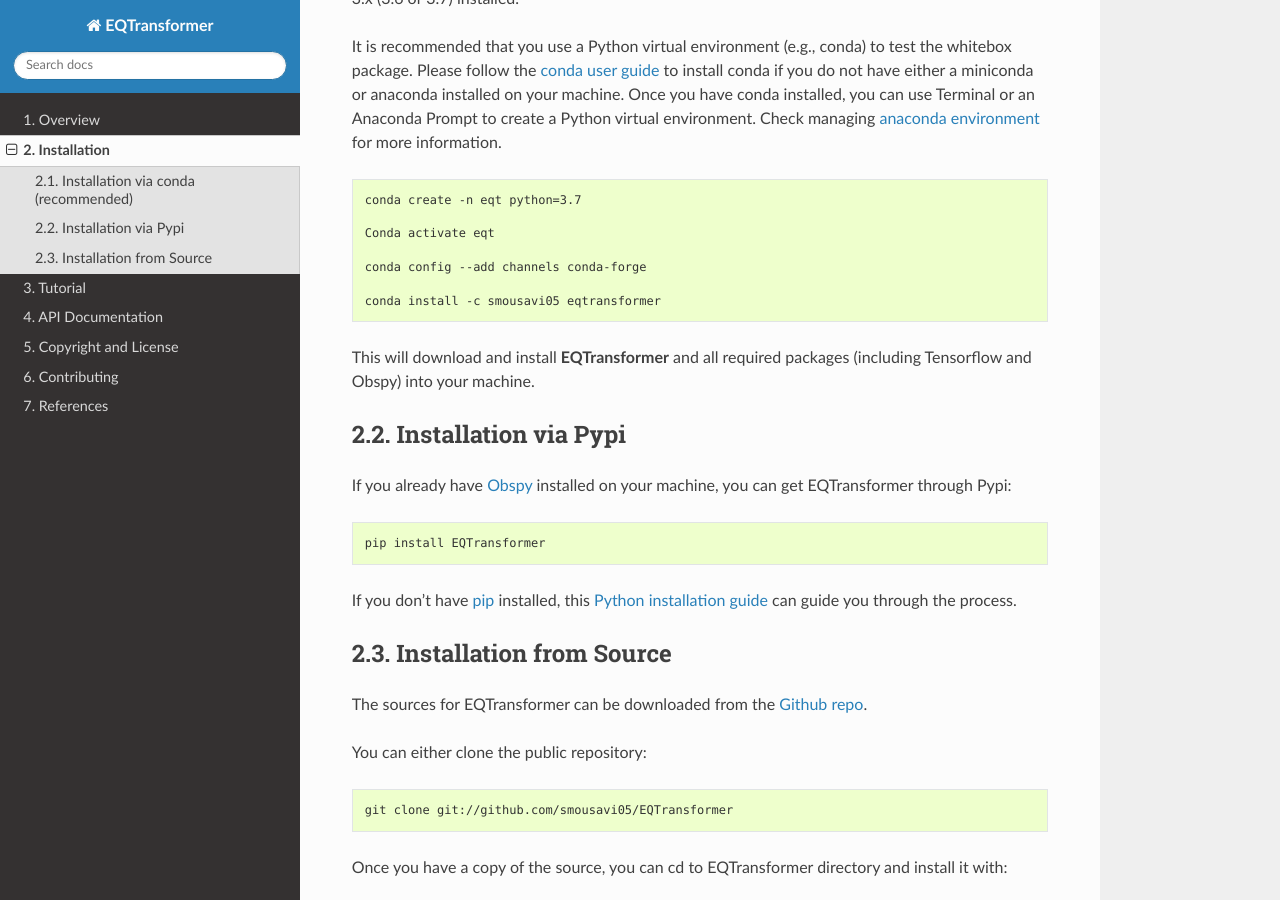
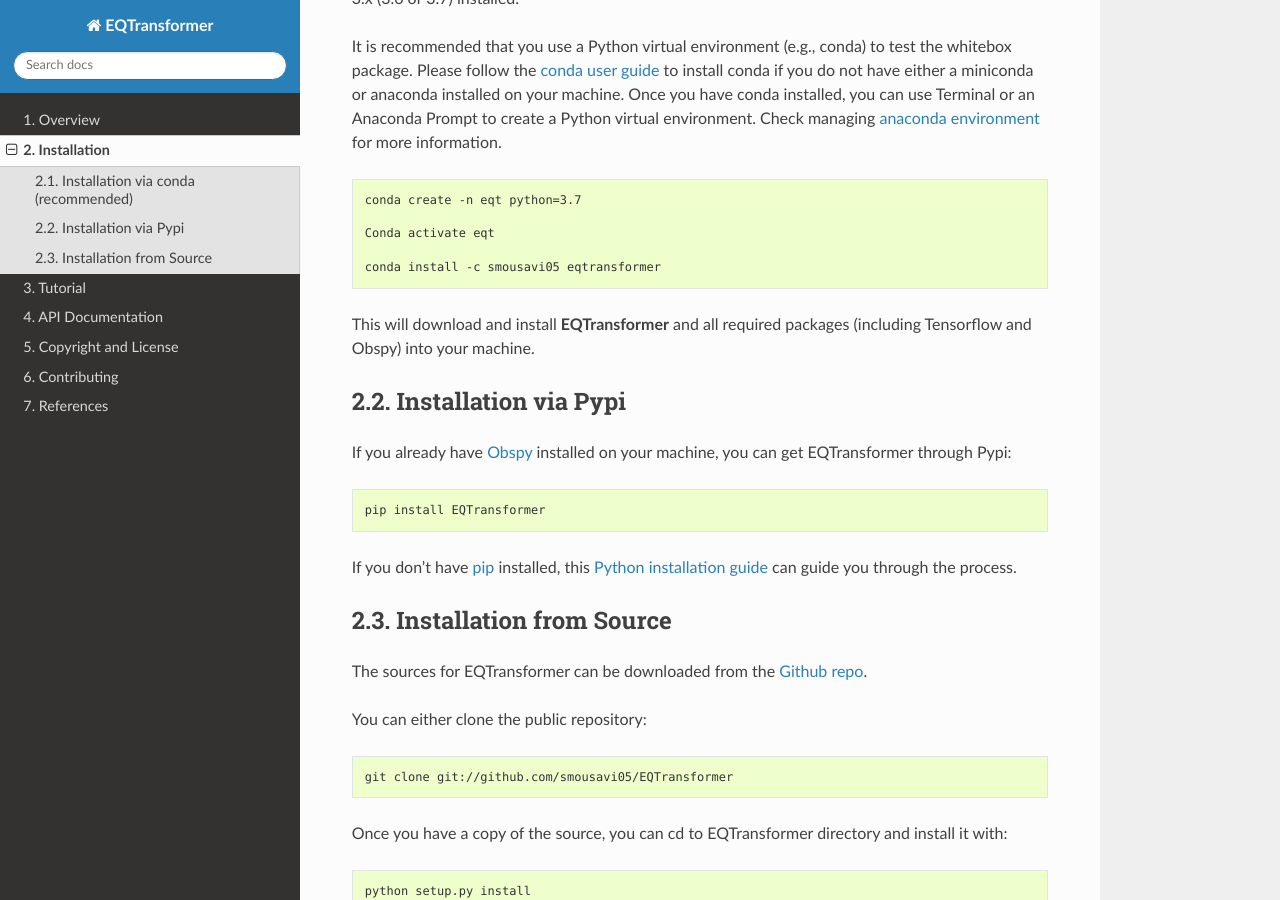
Before and after one commit to smousavi05/EQTransformer, a Sphinx documentation site: the page built from docs/source/installation.rst, in a window 1280 px wide and 900 px high, scrolled down 325 px. Built offline with Sphinx 7.4.7 and the Read the Docs theme 2.0.0, drawn with Linux system fonts in a browser that asks for light colours.

Commit message:
Update installation.rst

```diff
--- a/docs/source/installation.rst
+++ b/docs/source/installation.rst
@@ -14,8 +14,6 @@
   conda create -n eqt python=3.7
 
   Conda activate eqt
-
-  conda config --add channels conda-forge
 
   conda install -c smousavi05 eqtransformer
 
```
